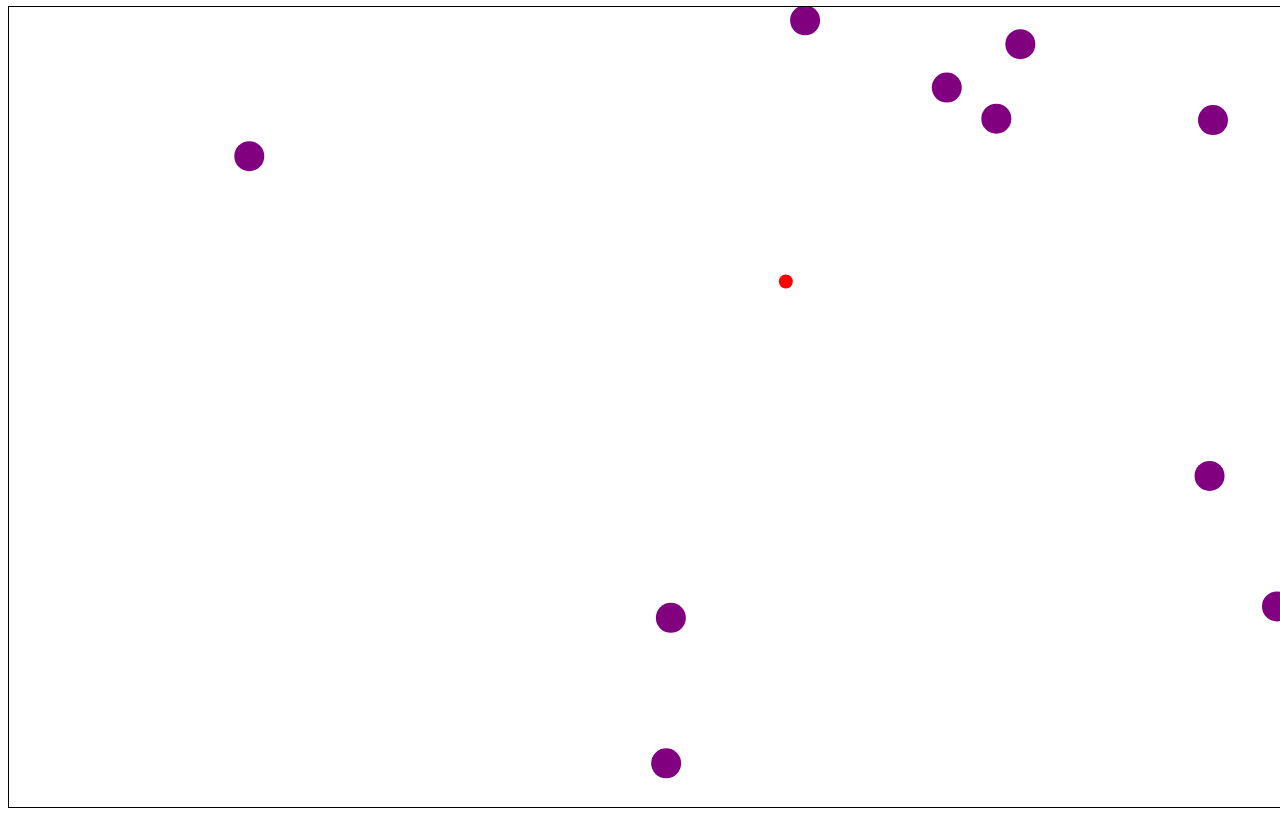
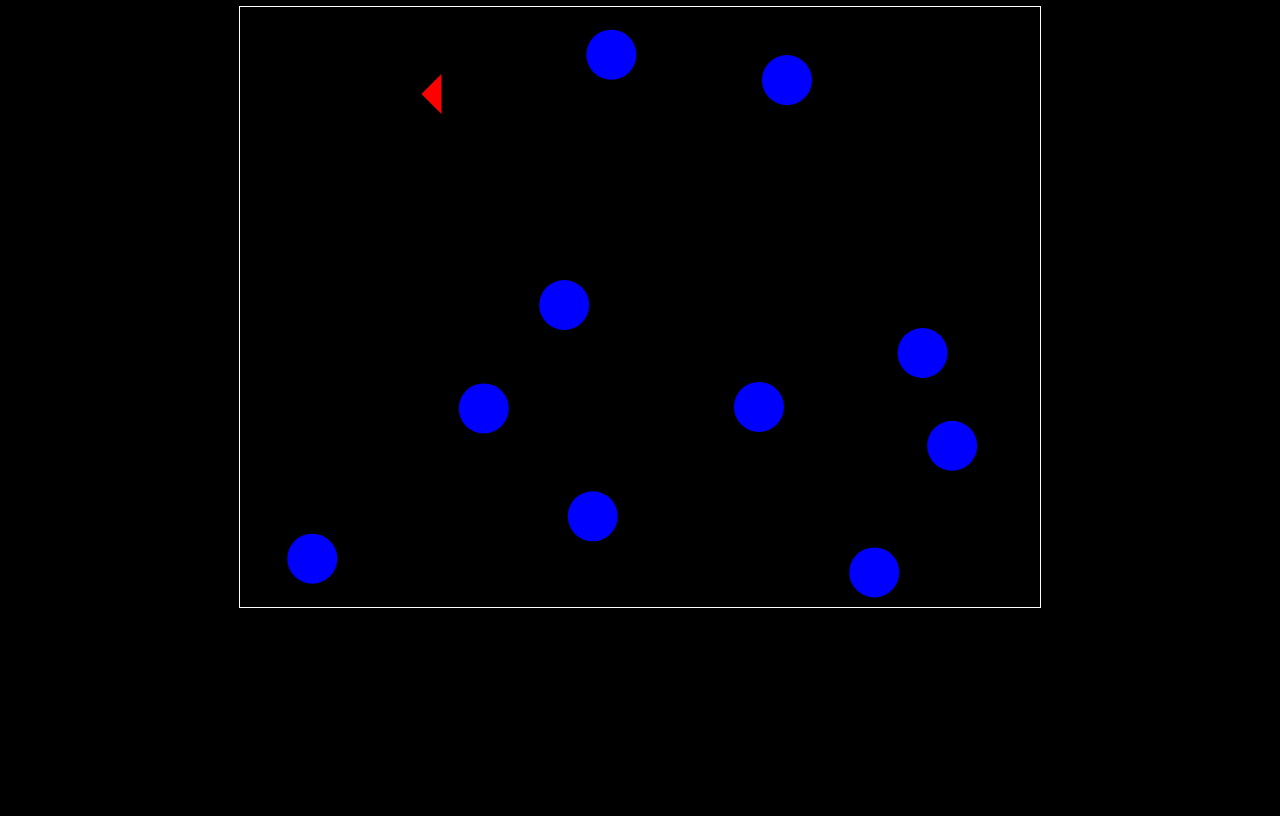
Before and after one commit to diiiefiend/bullethell, a plain HTML site: page index.html in a window 1280 px wide. Shown: the part 60-876 px from the top of the page. After the commit the page ends 800 px from the top, so only its background shows below. Drawn offline with Linux system fonts and the light colour scheme.

Commit message:
Bullet logic and small improvements on ship controls.

```diff
--- a/index.html
+++ b/index.html
@@ -4,13 +4,21 @@
   <script src="keymaster/keymaster.js"></script>
   <script src="lib/movingObject.js"></script>
   <script src="lib/utils.js"></script>
+  <script src="lib/bullet.js"></script>
   <script src="lib/ship.js"></script>
   <script src="lib/asteroid.js"></script>
   <script src="lib/game.js"></script>
   <script src="lib/gameView.js"></script>
   <style>
+  body{
+    overflow: hidden;
+    text-align: center;
+    background: black;
+  }
+
   canvas{
-    border: 1px solid black;
+    border: 1px solid white;
+    background: black;
   }
   </style>
 </head>
@@ -20,8 +28,10 @@
 
   <script>
     var canvasEl = document.getElementsByTagName("canvas")[0];
-    canvasEl.height = window.innerHeight;
-    canvasEl.width = window.innerWidth;
+    // canvasEl.height = window.innerHeight;
+    // canvasEl.width = window.innerWidth;
+    canvasEl.height = 600;
+    canvasEl.width = 800;
     var ctxt = canvasEl.getContext('2d');
 
     var game = new window.Asteroids.Game();
--- a/lib/asteroid.js
+++ b/lib/asteroid.js
@@ -2,13 +2,14 @@
   window.Asteroids = window.Asteroids || {};
 
   var Asteroid = window.Asteroids.Asteroid = function (pos, game) {
-    this.COLOR = "purple";
-    this.RADIUS = 15;
     var vel = [];
     vel[0] = Math.random() * 9 + 1;
     vel[1] = Math.random() * 9 + 1;
-    window.Asteroids.MovingObject.call(this, pos, vel, this.RADIUS, this.COLOR, game);
+    window.Asteroids.MovingObject.call(this, pos, vel, Asteroid.RADIUS, Asteroid.COLOR, game);
   };
+
+  Asteroid.COLOR = "blue";
+  Asteroid.RADIUS = 25;
 
   Asteroids.Util.inherits(Asteroid, Asteroids.MovingObject);
 
@@ -16,6 +17,9 @@
   Asteroid.prototype.collideWith = function (otherObject){
     if (otherObject instanceof window.Asteroids.Ship){
       this.game.ship.relocate();
+    }else if(otherObject instanceof window.Asteroids.Bullet){
+      this.game.remove(otherObject);
+      this.game.remove(this);
     };
   };
 
--- a/lib/bullet.js
+++ b/lib/bullet.js
@@ -1,7 +1,33 @@
 (function () {
   window.Asteroids = window.Asteroids || {};
 
-  var Bullet = window.Asteroids.Bullet = function (pos, vel) {
+  var Bullet = window.Asteroids.Bullet = function (pos, vel, game) {
+    var vel1 = []
 
+    if (vel[0] > 0){
+      vel1[0] = vel[0] + 2;
+    }else if (vel[0] < 0){
+      vel1[0] = vel[0] - 2;
+    }else{
+      vel1[0] = vel[0];
+    };
+
+    if (vel[1] > 0){
+      vel1[1] = vel[1] + 2;
+    }else if (vel[1] < 0){
+      vel1[1] = vel[1] - 2;
+    }else{
+      vel1[1] = vel[1];
+    };
+
+    window.Asteroids.MovingObject.call(this, pos, [vel1[0], vel1[1]], Bullet.RADIUS, Bullet.COLOR, game);
+
+    this.isWrappable = false;
   };
+
+  Bullet.RADIUS = 3;
+  Bullet.COLOR = "yellow";
+
+  Asteroids.Util.inherits(Bullet, Asteroids.MovingObject);
+
 })();
--- a/lib/game.js
+++ b/lib/game.js
@@ -3,33 +3,43 @@
 
   var Game = window.Asteroids.Game = function () {
     this.asteroids = [];
-    this.DIM_X = window.innerWidth;
-    this.DIM_Y = window.innerHeight;
-    this.NUM_ASTEROIDS = 10;
-    this.addAsteroids();
+    this.bullets = [];
+    // Game.DIM_X = window.innerWidth;
+    // Game.DIM_Y = window.innerHeight;
+
+    this.populateAsteroids();
     this.ship = new Asteroids.Ship(this.randomPosition(), this);
     alert("ship at : " + this.ship.pos);
   };
 
-  Game.prototype.addAsteroids = function () {
-    for (var i = 0; i < this.NUM_ASTEROIDS; i++){
+  Game.DIM_X = 800;
+  Game.DIM_Y = 600;
+  Game.NUM_ASTEROIDS = 10;
+
+  Game.prototype.populateAsteroids = function () {
+    for (var i = 0; i < Game.NUM_ASTEROIDS; i++){
       var aster = new Asteroids.Asteroid(this.randomPosition(), this);
       this.asteroids.push(aster);
     };
   };
 
   Game.prototype.randomPosition = function () {
-    var x = Math.random() * this.DIM_X;
-    var y = Math.random() * this.DIM_Y;
+    var x = Math.random() * Game.DIM_X;
+    var y = Math.random() * Game.DIM_Y;
     return [x, y];
   };
 
   Game.prototype.draw = function (ctxt) {
-    ctxt.clearRect(0, 0, this.DIM_X, this.DIM_Y);
+    ctxt.clearRect(0, 0, Game.DIM_X, Game.DIM_Y);
 
     this.allObjects().forEach(function (object) {
       object.draw(ctxt);
     });
+  };
+
+  Game.prototype.allObjects = function () {
+    var arr = this.asteroids.concat(this.ship).concat(this.bullets);
+    return arr;
   };
 
   Game.prototype.moveObjects = function () {
@@ -42,17 +52,17 @@
   Game.prototype.wrap = function (pos) {
     var x = pos[0];
     var y = pos[1];
-    if (!(x < this.DIM_X && x > 0)){
-      x = this.DIM_X - x;
+    if (!(x < Game.DIM_X && x > 0)){
+      x = Game.DIM_X - x;
     };
-    if (!(y < this.DIM_Y && y > 0)){
-      y = this.DIM_Y - y;
+    if (!(y < Game.DIM_Y && y > 0)){
+      y = Game.DIM_Y - y;
     };
     return [x, y];
   };
 
   Game.prototype.checkCollisions = function (){
-    arr = this.allObjects();
+    var arr = this.allObjects();
 
     for (var i = 0; i < arr.length-1; i++){
       for (var j = i+1; j < arr.length; j++){
@@ -68,13 +78,26 @@
     this.checkCollisions();
   };
 
-  Game.prototype.remove = function (asteroid) {
-    this.asteroids.splice(this.asteroids.indexOf(asteroid), 1);
+  Game.prototype.add = function (object) {
+    if (object instanceof window.Asteroids.Asteroid){
+      this.asteroids.push(object);
+    }
+    else if (object instanceof window.Asteroids.Bullet){
+      this.bullets.push(object);
+    };
   };
 
-  Game.prototype.allObjects = function () {
-    var arr = this.asteroids.concat(this.ship);
-    return arr;
+  Game.prototype.remove = function (object) {
+    if (object instanceof window.Asteroids.Asteroid){
+      this.asteroids.splice(this.asteroids.indexOf(object), 1);
+    }
+    else if (object instanceof window.Asteroids.Bullet){
+      this.bullets.splice(this.bullets.indexOf(object), 1);
+    };
+  };
+
+  Game.prototype.isOutOfBounds = function (pos){
+    return !(pos[0] < Game.DIM_X && pos[0] > 0) || !(pos[1] < Game.DIM_Y && pos[1] > 0);
   };
 
 })();
--- a/lib/gameView.js
+++ b/lib/gameView.js
@@ -4,14 +4,12 @@
   var GameView = window.Asteroids.GameView = function(game, ctxt){
     this.game = game;
     this.ctxt = ctxt;
+    this.lastPress = null;
   };
 
   GameView.prototype.start = function(){
-    key('up', function (){ this.game.ship.power([0, -1]); }.bind(this) );
-    key('left', function (){ this.game.ship.power([-1, 0]); }.bind(this) );
-    key('right', function (){ this.game.ship.power([1, 0]); }.bind(this) );
-    key('down', function (){this.game.ship.power([0, 1]); }.bind(this) );
 
+    this.addKeyBindings();
 
     window.setInterval(( function (){
         this.game.step();
@@ -19,4 +17,56 @@
     }).bind(this), 20);
   };
 
+  GameView.prototype.addKeyBindings = function (){
+    var impulse = [0,0];
+
+    key('up', function (){
+      // if(key.isPressed('left')){
+      //   impulse[0] = -0.5;
+      // } else if(key.isPressed('right')){
+      //   impulse[0] = 0.5;
+      // };
+      impulse[1] = -0.5;
+      this.game.ship.power(impulse, this.lastPress, 'up');
+      this.lastPress = 'up';
+    }.bind(this) );
+
+    key('left', function (){
+      // if(key.isPressed('up')){
+      //   impulse[1] = -0.5;
+      // } else if(key.isPressed('down')){
+      //   impulse[1] = 0.5;
+      // };
+      impulse[0] = -0.5;
+      this.game.ship.power(impulse, this.lastPress, 'left');
+      this.lastPress = 'left';
+    }.bind(this) );
+
+    key('right', function (){
+      // if(key.isPressed('up')){
+      //   impulse[1] = -0.5;
+      // } else if(key.isPressed('down')){
+      //   impulse[1] = 0.5;
+      // };
+      impulse[0] = 0.5;
+      this.game.ship.power(impulse, this.lastPress, 'right');
+      this.lastPress = 'right';
+    }.bind(this) );
+
+    key('down', function (){
+      // if(key.isPressed('left')){
+      //   impulse[0] = -0.5;
+      // } else if(key.isPressed('right')){
+      //   impulse[0] = 0.5;
+      // };
+      impulse[1] = 0.5;
+      this.game.ship.power(impulse, this.lastPress, 'down');
+      this.lastPress = 'down';
+    }.bind(this) );
+
+    key('space', function (){
+      this.game.ship.fireBullet();
+    }.bind(this) );
+  };
+
 })();
--- a/lib/movingObject.js
+++ b/lib/movingObject.js
@@ -6,6 +6,7 @@
     this.vel = vel;
     this.radius = radius;
     this.color = color;
+    this.isWrappable = true;
     this.game = game || {};
   };
 
@@ -28,7 +29,13 @@
   MovingObject.prototype.move = function () {
     this.pos[0] += this.vel[0];
     this.pos[1] += this.vel[1];
-    this.pos = this.game.wrap(this.pos);
+    if (this.isWrappable){
+      this.pos = this.game.wrap(this.pos);
+    } else{
+      if (this.game.isOutOfBounds(this.pos)){
+        this.game.remove(this);
+      };
+    };
   };
 
   MovingObject.prototype.isCollidedWith = function (otherObject) {
--- a/lib/ship.js
+++ b/lib/ship.js
@@ -2,21 +2,45 @@
   window.Asteroids = window.Asteroids || {};
 
   var Ship = window.Asteroids.Ship = function (pos, game){
-    this.RADIUS = 7;
-    this.COLOR = "red";
-    window.Asteroids.MovingObject.call(this, pos, [0,0], this.RADIUS, this.COLOR, game);
+    window.Asteroids.MovingObject.call(this, pos, [0,0], Ship.RADIUS, Ship.COLOR, game);
   };
 
+  Ship.RADIUS = 20;
+  Ship.COLOR = "red";
+
   Asteroids.Util.inherits(Ship, Asteroids.MovingObject);
+
+  Ship.prototype.draw = function (ctxt) {
+    ctxt.fillStyle = this.color;
+
+    var path = new Path2D();
+    var x = this.pos[0];
+    var y = this.pos[1];
+    path.moveTo(x, y);
+    path.lineTo(x + this.radius, y + this.radius);
+    path.lineTo(x + this.radius, y - this.radius);
+
+    ctxt.fill(path);      //try to get ship to rotate!!!
+    // ctxt.rotate((Math.PI) * vel[0]);
+  }
 
   Ship.prototype.relocate = function () {
     this.pos = this.game.randomPosition();
     this.vel = [0,0];
   };
 
-  Ship.prototype.power = function (impulse) {
+  Ship.prototype.power = function (impulse, lastDir, currentDir) {
+    if(lastDir !== currentDir){
+      this.vel[0] -= this.vel[0]/3;
+      this.vel[1] -= this.vel[1]/3;
+    };
     this.vel[0] += impulse[0];
     this.vel[1] += impulse[1];
   };
 
+  Ship.prototype.fireBullet = function () {
+    var bullet = new window.Asteroids.Bullet (this.pos, this.vel, this.game);
+    this.game.add(bullet);
+  };
+
 })();
```
